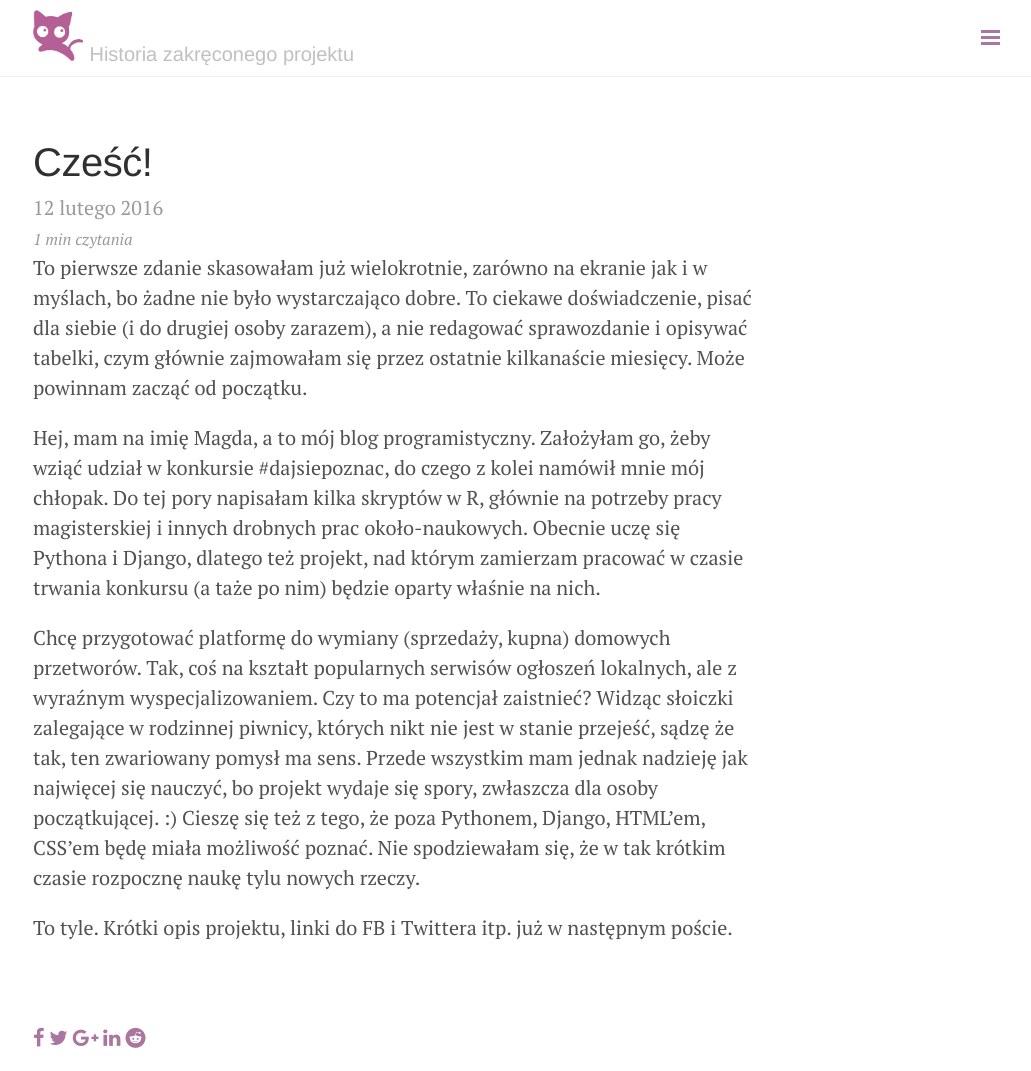
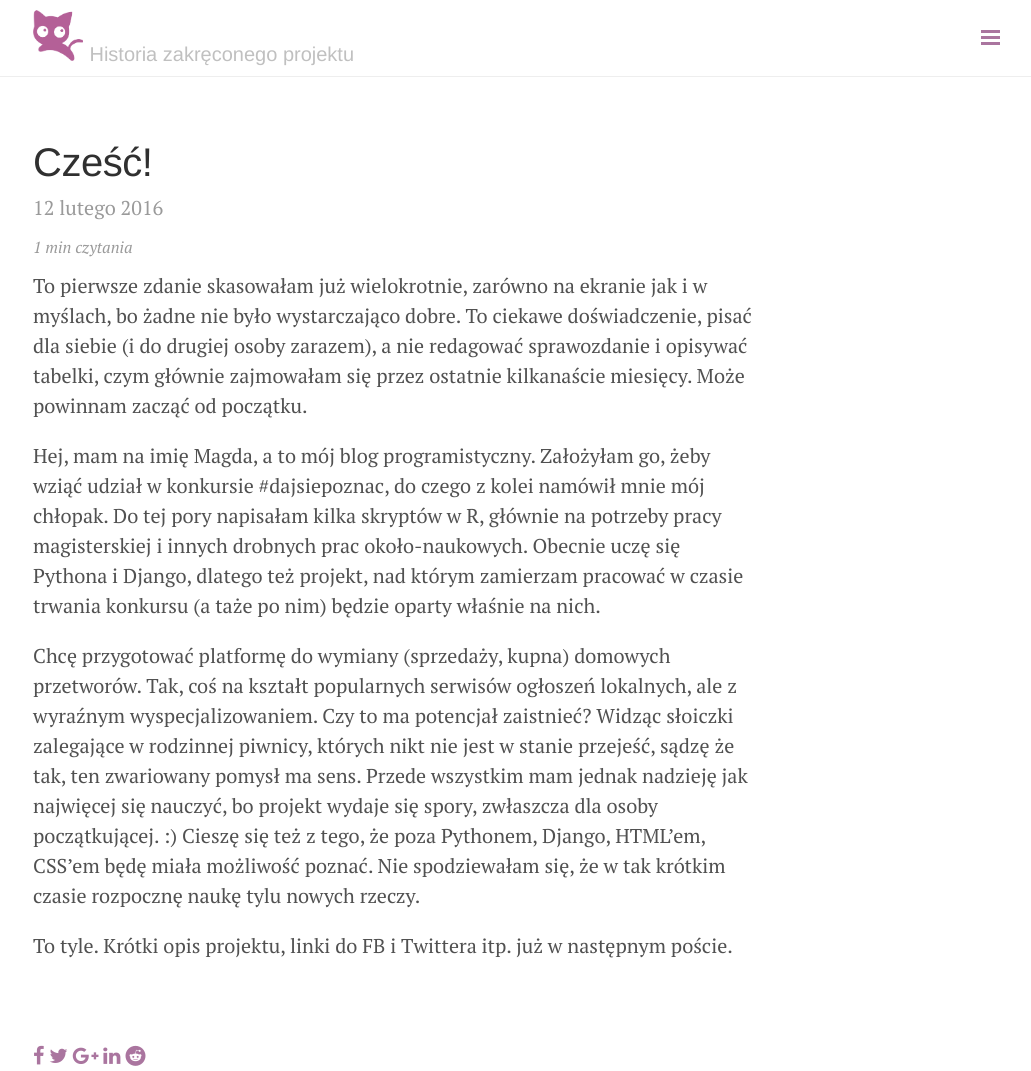
Before and after one commit to pumiko/pumiko.github.io, a Jekyll site: the page built from _posts/2016-02-12-czesc.markdown, in a window 1280 px wide. Shown: the whole page, without its empty margins (247-1278 px from the left). Built offline with Jekyll 4.4.1, drawn with Linux system fonts in a browser that asks for light colours; nearby versions of some CDN libraries; comment, search, counter and statistics services are not loaded.

Commit message:
poprawka do wysokości linii czasu czytania

```diff
--- a/public/css/lanyon.css
+++ b/public/css/lanyon.css
@@ -316,8 +316,7 @@
   width: auto;
   font-weight: 100;
   font-size: .8rem ;
-  margin-bottom: 10em;
-  padding: 0;
+  line-height: 3em;
   color: #9a9a9a;
   font-style: italic;
 }
```
